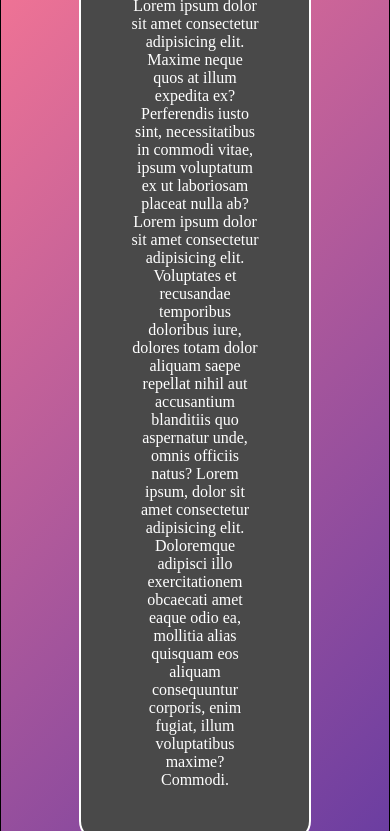
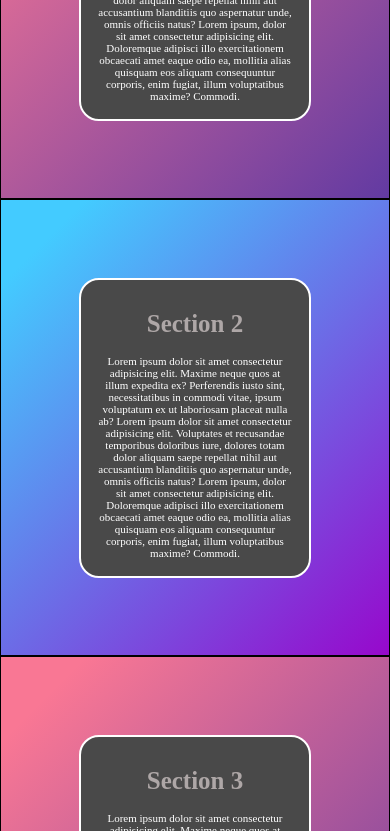
Before and after one commit to GustavoCuellar/Revelar-Rolar, a plain HTML site: page index.html in a window 390 px wide. Shown: the part 258-1089 px from the top of the page. Drawn offline with Linux system fonts and the light colour scheme.

Commit message:
MovilFirst

```diff
--- a/index.html
+++ b/index.html
@@ -7,6 +7,7 @@
     <meta name="viewport" content="width=device-width, initial-scale=1.0">
     <title>Revelar-Rolar</title>
     <link rel="stylesheet" href="./style.css">
+    <link rel="stylesheet" href="movil.css">
     <script src="./scroll.js"></script>
 </head>
 <body>
--- /dev/null
+++ b/movil.css
@@ -0,0 +1,15 @@
+@media screen and (max-width: 700px){
+    .box {
+        font-size: 1.1rem;
+    }
+    .container {
+        padding: 15px;
+    }
+    .container h2 {
+        font-size: 2.5rem;
+        color: rgb(174, 167, 167);
+    }
+    .container p {
+        padding: 2px;
+    }
+}
```
